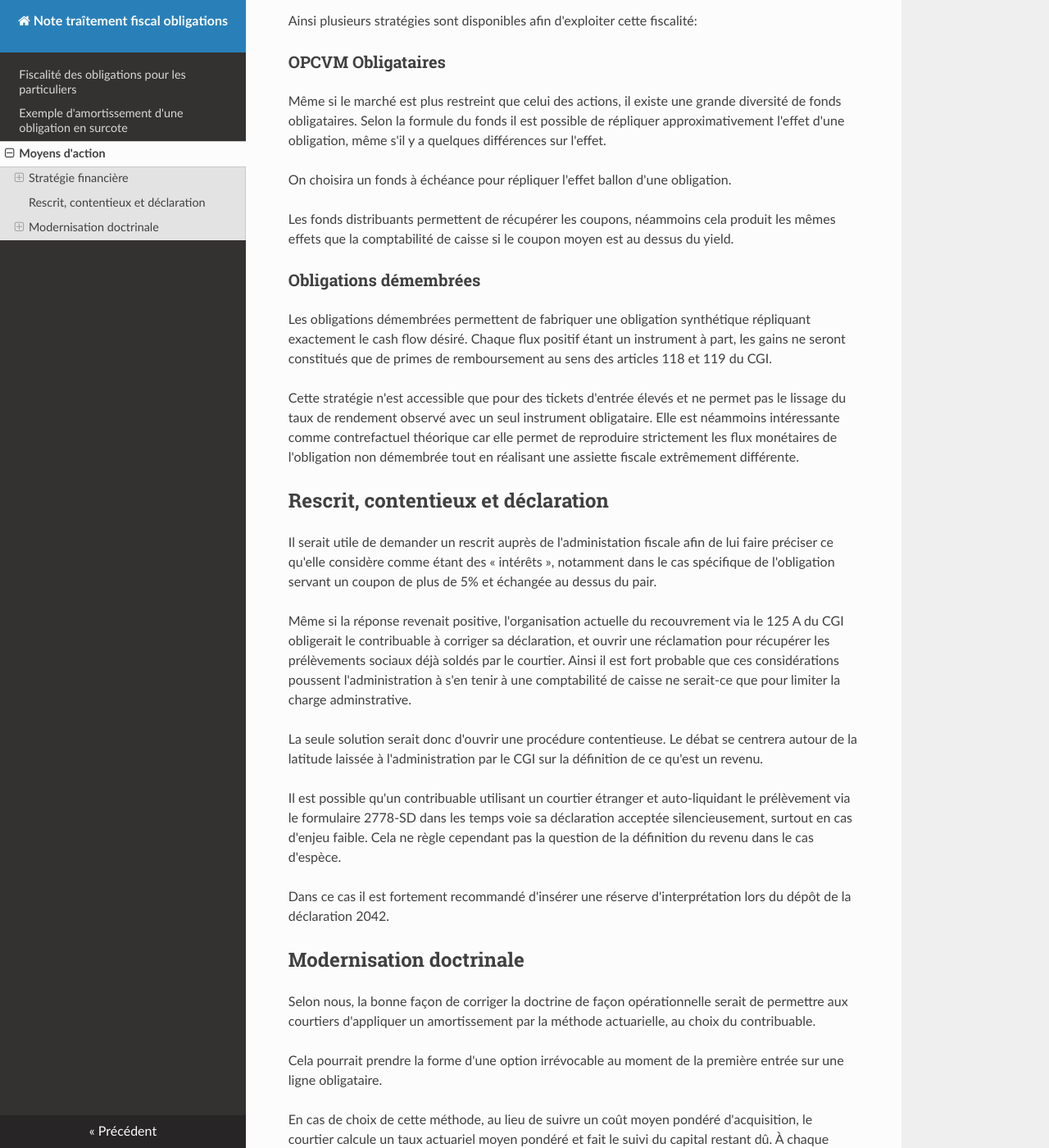
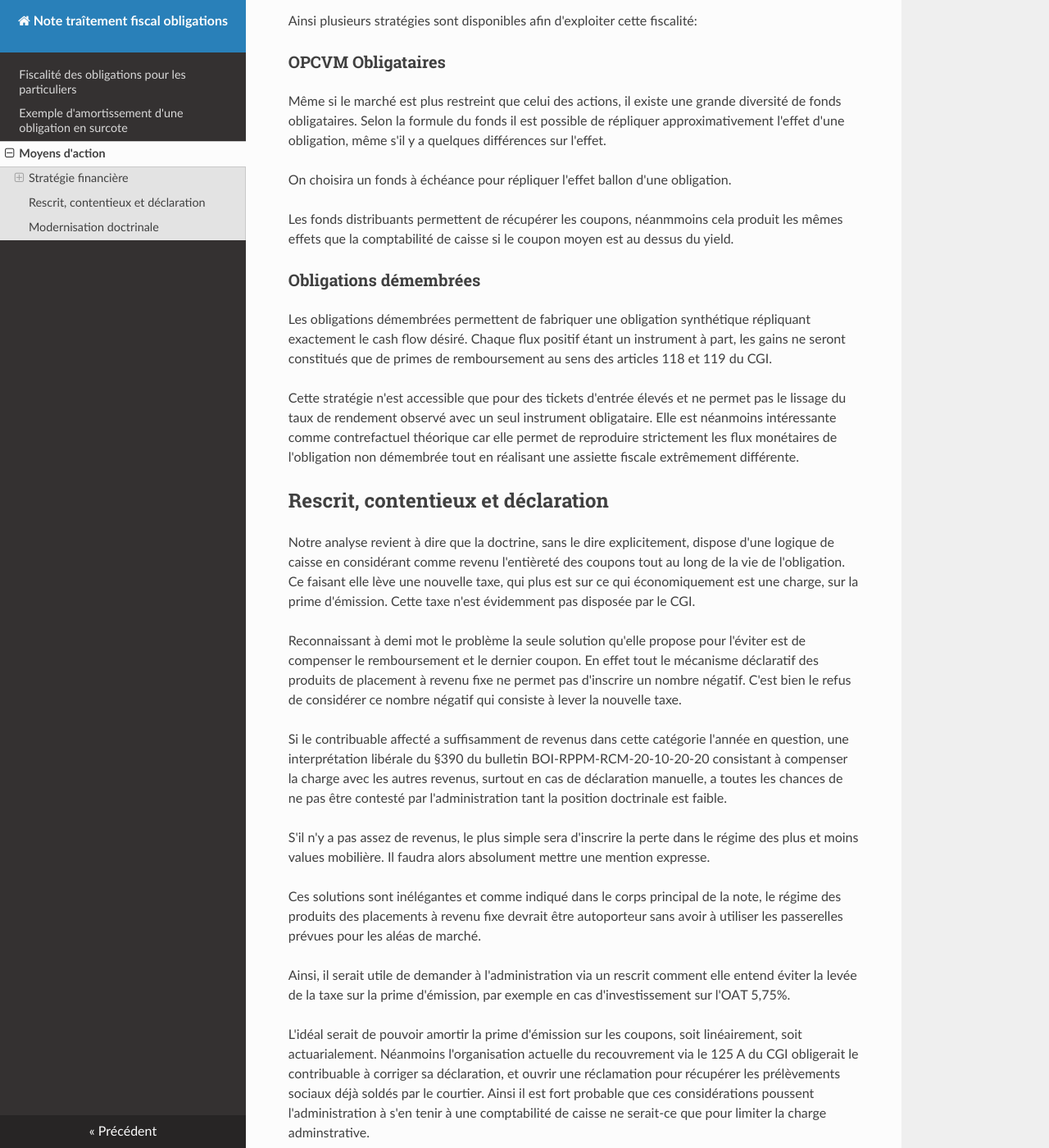
Before and after one commit to ConscritNeuneu/note-traitement-fiscal-obligations, an MkDocs documentation site: the page built from docs/moyens_action.md, in a window 1280 px wide and 1400 px high, scrolled down 370 px. Shown: the whole window at 82% size. Built offline with MkDocs 1.6.1, drawn with Linux system fonts in a browser that asks for light colours; nearby versions of some CDN libraries; some of the changed text lies outside the part shown.

Commit message:
Renforcement important de la taxe sur une charge

```diff
--- a/docs/moyens_action.md
+++ b/docs/moyens_action.md
@@ -23,7 +23,7 @@ obligation, même s'il y a quelques différences sur l'effet.
 On choisira un fonds à échéance pour répliquer l'effet ballon d'une
 obligation.
 
-Les fonds distribuants permettent de récupérer les coupons, néammoins cela
+Les fonds distribuants permettent de récupérer les coupons, néanmmoins cela
 produit les mêmes effets que la comptabilité de caisse si le coupon moyen
 est au dessus du yield.
 
@@ -36,19 +36,46 @@ remboursement au sens des articles 118 et 119 du CGI.
 
 Cette stratégie n'est accessible que pour des tickets d'entrée élevés et ne
 permet pas le lissage du taux de rendement observé avec un seul instrument
-obligataire. Elle est néammoins intéressante comme contrefactuel théorique
+obligataire. Elle est néanmoins intéressante comme contrefactuel théorique
 car elle permet de reproduire strictement les flux monétaires de
 l'obligation non démembrée tout en réalisant une assiette fiscale
 extrêmement différente.
 
 ## Rescrit, contentieux et déclaration
 
-Il serait utile de demander un rescrit auprès de l'administation fiscale
-afin de lui faire préciser ce qu'elle considère comme étant des « intérêts
-», notamment dans le cas spécifique de l'obligation servant un coupon de
-plus de 5% et échangée au dessus du pair.
+Notre analyse revient à dire que la doctrine, sans le dire explicitement,
+dispose d'une logique de caisse en considérant comme revenu l'entièreté des
+coupons tout au long de la vie de l'obligation. Ce faisant elle lève une
+nouvelle taxe, qui plus est sur ce qui économiquement est une charge, sur la
+prime d'émission. Cette taxe n'est évidemment pas disposée par le CGI.
 
-Même si la réponse revenait positive, l'organisation actuelle du
+Reconnaissant à demi mot le problème la seule solution qu'elle propose pour
+l'éviter est de compenser le remboursement et le dernier coupon. En effet
+tout le mécanisme déclaratif des produits de placement à revenu fixe ne
+permet pas d'inscrire un nombre négatif. C'est bien le refus de considérer
+ce nombre négatif qui consiste à lever la nouvelle taxe.
+
+Si le contribuable affecté a suffisamment de revenus dans cette catégorie
+l'année en question, une interprétation libérale du §390 du bulletin
+BOI-RPPM-RCM-20-10-20-20 consistant à compenser la charge avec les autres
+revenus, surtout en cas de déclaration manuelle, a toutes les chances de ne pas
+être contesté par l'administration tant la position doctrinale est faible.
+
+S'il n'y a pas assez de revenus, le plus simple sera d'inscrire la perte
+dans le régime des plus et moins values mobilière. Il faudra alors
+absolument mettre une mention expresse.
+
+Ces solutions sont inélégantes et comme indiqué dans le corps principal de
+la note, le régime des produits des placements à revenu fixe devrait être
+autoporteur sans avoir à utiliser les passerelles prévues pour les aléas de
+marché.
+
+Ainsi, il serait utile de demander à l'administration via un rescrit comment
+elle entend éviter la levée de la taxe sur la prime d'émission, par exemple
+en cas d'investissement sur l'OAT 5,75%.
+
+L'idéal serait de pouvoir amortir la prime d'émission sur les coupons, soit
+linéairement, soit actuarialement. Néanmoins l'organisation actuelle du
 recouvrement via le 125 A du CGI obligerait le contribuable à corriger sa
 déclaration, et ouvrir une réclamation pour récupérer les prélèvements
 sociaux déjà soldés par le courtier. Ainsi il est fort probable que ces
@@ -56,17 +83,7 @@ considérations poussent l'administration à s'en tenir à une comptabilité de
 caisse ne serait-ce que pour limiter la charge adminstrative.
 
 La seule solution serait donc d'ouvrir une procédure contentieuse. Le débat
-se centrera autour de la latitude laissée à l'administration par le CGI sur
-la définition de ce qu'est un revenu.
-
-Il est possible qu'un contribuable utilisant un courtier étranger et
-auto-liquidant le prélèvement via le formulaire 2778-SD dans les temps voie
-sa déclaration acceptée silencieusement, surtout en cas d'enjeu faible. Cela
-ne règle cependant pas la question de la définition du revenu dans le cas
-d'espèce.
-
-Dans ce cas il est fortement recommandé d'insérer une réserve
-d'interprétation lors du dépôt de la déclaration 2042.
+se centrera sur la taxation de fait d'une charge d'investissement.
 
 ## Modernisation doctrinale
 
@@ -92,17 +109,3 @@ coupon.
 Cette solution reste compatible avec notre lecture du CGI, qui dans sa
 rédaction actuelle laisse le soin à l'administration de produire une
 définition opérationnelle du revenu.
-
-### Opérations en devises et risque de change
-
-Pour le cas des obligations en devises s'ajoute un risque de change qui se
-traduit par un gain ou une perte qui vient s'additionner au revenus des coupons
-et de la prime de remboursement. La méthode actuarielle doit être effectuée
-en euros dès le départ, conformément au fait que les revenus s'entendent en
-euros.
-
-Lors du versement des coupons on devra affecter l'entièreté des gains ou
-des pertes de change sur la fraction des intérêts du coupon afin de ne
-solder que le strict retour de capital en euros. En sortie, avec l'hypothèse
-de variations limités de change, ce sera bien l'enrichissement net qui aura
-été inclus dans l'assiette imposable.
--- a/docs/note_fiscalisation_obligations.md
+++ b/docs/note_fiscalisation_obligations.md
@@ -516,11 +516,12 @@ Et enfin nous obtenons la part d'amortissement :
 
 Une obligation en surcote contient une prime d'émission : elle correspond au
 surcoût qu'un acquéreur doit débourser afin d'acquérir le contrat, et qui
-n'est pas récupérée au remboursement final.
+n'est pas récupérée au remboursement final: la prime d'émission est
+économiquement une *charge* liée à l'investissement.
 
 Cette surcote se traduit mathématiquement par un taux actuariel inférieur au
 coupon : `t < C`. Dans ces conditions la part de capital rendue `Ak` est
-généralement positive. Dit autrement la perte constatée au remboursement
+généralement positive. Dit autrement la charge constatée au remboursement
 (car le prix payé `P` est supérieur au pair) correspond en fait à un retour
 économique de capital en cours de route via les coupons.
 
@@ -596,8 +597,8 @@ BOI-RPPM-RCM-20-10-20-20 opère un probable glissement entre coupons d'une
 obligation et intérêt, sans toutefois jamais le dire explicitement : le bulletin
 ne contient aucune occurence du mot coupon, alors que ce terme est d'usage
 en finance. La doctrine se contente de parler d'intérêts et de produits. On
-pourra notamment relever le §380 traitant le cas de la perte au
-remboursement où l'assimilation entre coupons et intérêts apparaît le plus
+pourra notamment relever le §380 traitant le cas de la « perte au
+remboursement » où l'assimilation entre coupons et intérêts apparaît le plus
 clairement.
 
 Une fois réalisé ce glissement, le recouvrement pour les particuliers,
@@ -663,6 +664,13 @@ cette perte se retrouve dans les coupons est économiquement juste, mais ne
 peut justifier par elle-même la levée d'une nouvelle taxe sans support du
 CGI.
 
+Il est de notre avis que la doctrine commet aussi une erreur de qualification,
+une perte est un événement aléatoire alors qu'il s'agit ici d'une charge,
+connue et prévisible dès le départ. Le nombre négatif qui apparaît au
+remboursement n'est que la conséquence de la logique de caisse qui ne permet
+pas d'amortir au fur et à mesure la charge de la prime d'émission et
+repousse l'entièreté de cette charge à la fin.
+
 La situation est encore pire avec une obligation amortissable, l'État
 français n'en émet pas mais c'est un mode typique de financement pour les
 infrastructures. Dans ces conditions l'ensemble du contrat est prévu pour
@@ -671,10 +679,10 @@ s'amortir en cours de vie, il n'y a pas de ballon. La simplification conduirait
 la mise de départ comme s'il s'agissait de revenu.
 
 Dès lors, il est raisonnable de penser qu'en interdisant de tenir compte de la
-perte au remboursement, tout en reconnaissant qu'elle trouve sa contrepartie
+prime d'émission, tout en reconnaissant qu'elle trouve sa contrepartie
 dans les coupons, la doctrine commet une *erreur de qualification* de ces
 coupons en les déclarant intérêts (donc revenus) alors qu'une fraction est
-identifiable comme un remboursement de capital.
+identifiable comme l'amortissement au fur et à mesure de la prime d'émission.
 
 Par ailleurs, il nous semble qu'en raison du principe de neutralité fiscale
 il ne devrait pas y avoir une telle distorsion d'assiette entre revenu
@@ -772,7 +780,7 @@ dans le cas d'une acquisition du contrat au-dessus du pair.
 
 Cette situation est reconnue par les points 380 et 390 du bulletin BOI-RPPM-RCM-20-10-20-20,
 qui proposent une solution ad hoc de compensation du dernier coupon pour
-adoucir la situation de perte au remboursement. Cette solution est insuffisante
+adoucir la situation de « perte au remboursement ». Cette solution est insuffisante
 et ne permet pas d'éviter des différentiels d'assiette très importants,
 dépassant ce qu'on peut raisonnablement attendre d'une simplification pour
 des raisons de gestion administrative. Notamment cela conduit à taxer très
@@ -781,14 +789,16 @@ point de vue actuariel (taux de rendement interne similaire, enrichissement
 net similaire).
 
 En soi, une comptabilité de caisse n'est pas forcément incompatible avec le
-cas d'une obligation achetée avec surcote et gardée à maturité. Cependant, en
-refusant de proposer un mécanisme permettant d'aligner revenu fiscal et
-revenu économique, la doctrine s'est retrouvée lever une imposition sur la
-prime d'émission que le CGI ne dispose pas. Le §380 reconnaît que la perte
-au remboursement trouve sa contrepartie dans les coupons, ce qui justifie
-l'absence de compensation, mais cette analyse produit incidemment une
-taxation de la prime d'émission sans support légal, compétence exclusive du
-législateur.
+cas d'une obligation achetée avec surcote et gardée à maturité. Cependant,
+en refusant d'aligner revenu fiscal et revenu économique, la doctrine s'est
+retrouvée lever une imposition sur une charge en la forme de la prime
+d'émission, que le CGI ne dispose pas et ne pourrait pas disposer sans
+redéfinir la notion même de revenu au sens des articles 12 et 13. Le §380
+reconnaît le problème et justifie que cette « perte au remboursement »
+trouve sa contrepartie dans les coupons, d'où l'absence de compensation,
+mais cette analyse contrevient à la logique de caisse (puisqu'elle
+revient à amortir la prime) et produit incidemment une taxation de la prime
+d'émission sans support légal, compétence exclusive du législateur.
 
 Enfin, cette situation incite à des comportements non économiques pour des
 raisons fiscales : revente en fin de remboursement afin de générer une moins-value
```
